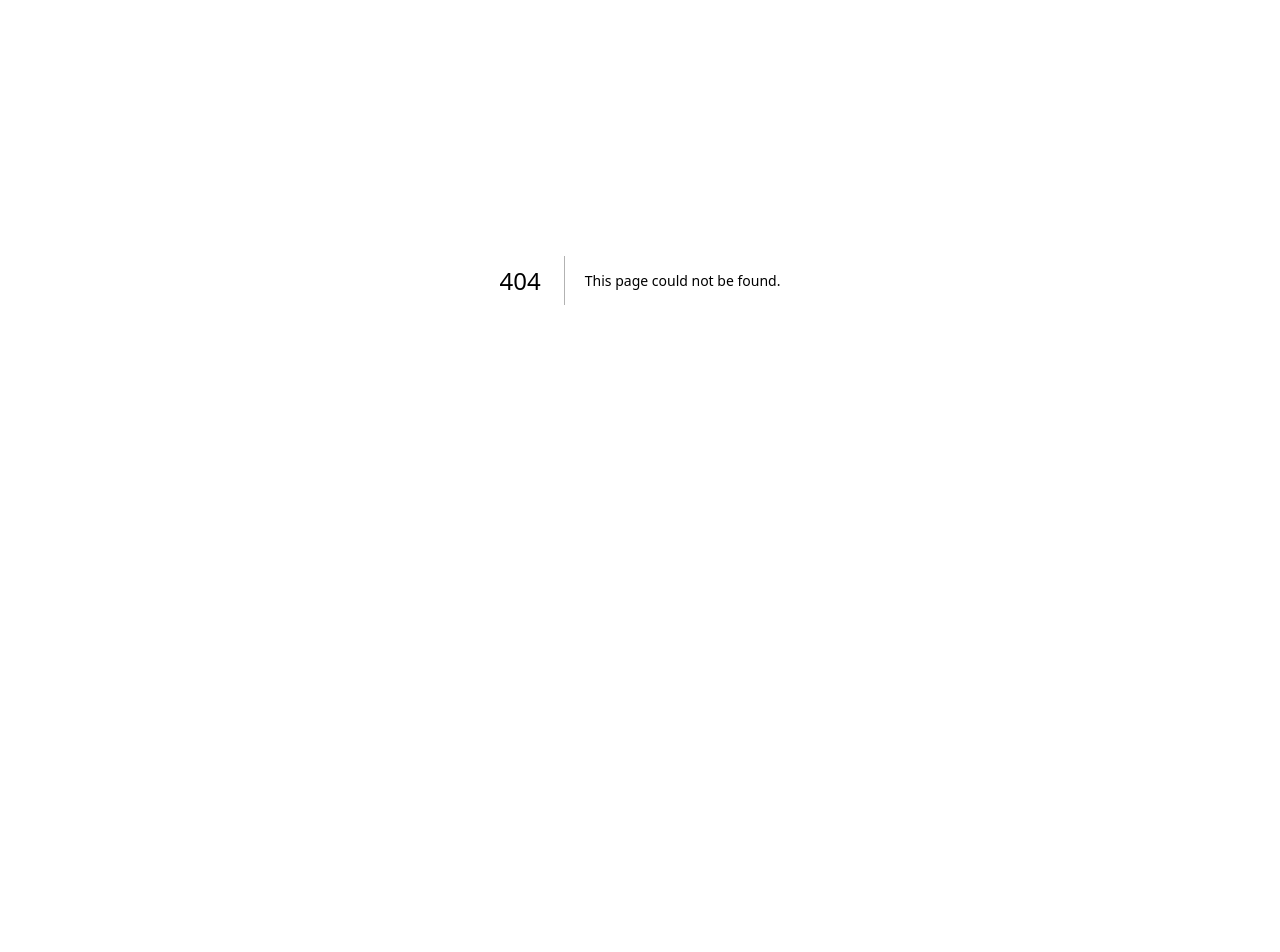
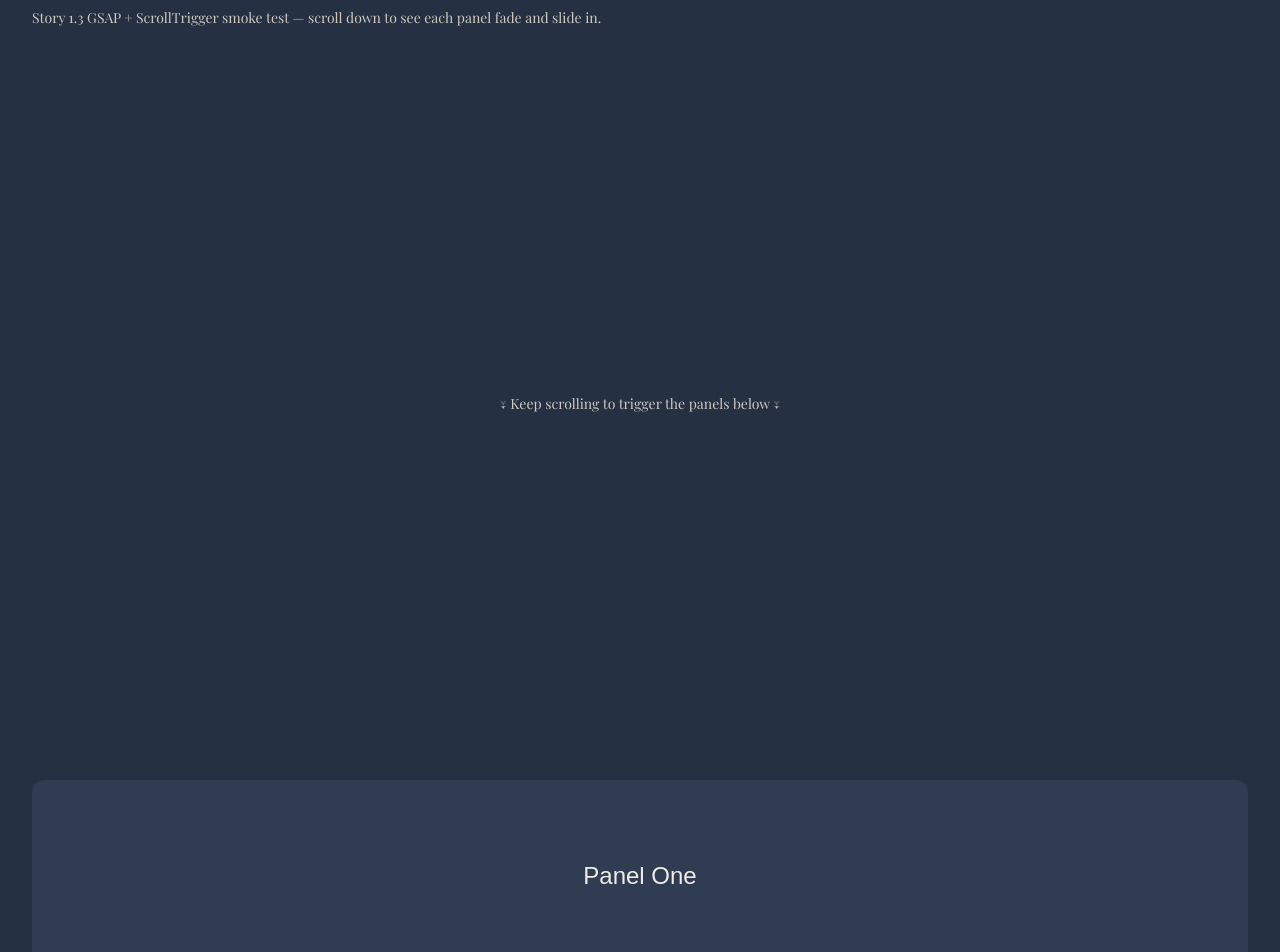
Before and after one commit to kasDev18/digital-museum, a Next.js app: page /gsap-demo in a window 1280 px wide. Before the commit this address had no page. Shown: the part 120-1072 px from the top of the page. Before the commit the page ends 800 px from the top, so only its background shows below. Built offline with nearby package versions, Linux system fonts and the light colour scheme; a web font is replaced by a local one.

Commit message:
feat(epic-1): install and configure GSAP + ScrollTrigger (Story 1.3)

```diff
--- a/_bmad-output/implementation-artifacts/sprint-status.yaml
+++ b/_bmad-output/implementation-artifacts/sprint-status.yaml
@@ -1,5 +1,5 @@
 # generated: 2026-07-11
-# last_updated: 2026-07-11 19:05
+# last_updated: 2026-07-11 19:25
 # project: digital-museum
 # project_key: NOKEY
 # tracking_system: file-system
@@ -9,7 +9,7 @@
 # readiness: IN PROGRESS - Epic 1 partially complete
 # architectural_decision: Next.js (App Router) + Tailwind CSS + GSAP for animations, no backend/CMS required, mock data-driven content
 # NOTE: This is a technical assessment project with a 4-day deadline (July 15, 2026). Required scope = Epics 1-4 + 6 (Landing Page + List Page + QA). Epic 5 (Details Page) is stretch scope only if time permits.
-# CURRENT STATUS: Epic 1 in progress - Stories 1.1, 1.2 and 1.6 complete, Story 1.4 partially complete, Stories 1.3, 1.5, and 1.7 ready for dev (story files drafted, no code yet)
+# CURRENT STATUS: Epic 1 in progress - Stories 1.1, 1.2, 1.3 and 1.6 complete, Story 1.4 partially complete, Stories 1.5 and 1.7 ready for dev (story files drafted, no code yet)
 
 # STATUS DEFINITIONS:
 # ==================
@@ -55,7 +55,7 @@ development_status:
   epic-1: in-progress
   1-1-initialize-nextjs-project-with-app-router: done
   1-2-configure-tailwind-css: done
-  1-3-install-and-configure-gsap: ready-for-dev
+  1-3-install-and-configure-gsap: done
   1-4-establish-project-folder-structure: in-progress
   1-5-create-mock-data-layer: ready-for-dev
   1-6-create-readme-skeleton: done
@@ -137,18 +137,18 @@ development_status:
 # ─────────────────────────────────────────────────────────────────────────
 # IMPLEMENTATION PROGRESS SUMMARY
 # ─────────────────────────────────────────────────────────────────────────
-# Epic 1 Progress: 3/7 stories complete (42.9%), 1/7 in progress (14.3%), 3/7 ready for dev (42.9%)
+# Epic 1 Progress: 4/7 stories complete (57.1%), 1/7 in progress (14.3%), 2/7 ready for dev (28.6%)
 # Completed Stories:
 #   - Story 1.1: Initialize Next.js Project with App Router ✅
 #   - Story 1.2: Configure Tailwind CSS ✅
+#   - Story 1.3: Install and Configure GSAP ✅
 #   - Story 1.6: Create README Skeleton ✅
 # In Progress Stories:
 #   - Story 1.4: Establish Project Folder Structure (basic structure done, missing subdirectories) 🔄
 # Ready for Dev (story file drafted, implementation not started):
-#   - Story 1.3: Install and Configure GSAP ⏳
 #   - Story 1.5: Create Mock Data Layer ⏳
 #   - Story 1.7: Build Shared Header & Footer Chrome ⏳
 #
-# Overall Project Progress: 3/38 stories complete (7.9%), 1/38 in progress (2.6%)
-# Remaining Work: 34 stories (89.5%)
+# Overall Project Progress: 4/38 stories complete (10.5%), 1/38 in progress (2.6%)
+# Remaining Work: 33 stories (86.8%)
 # Estimated Completion: Epic 1 should be completed before moving to Epic 2
--- a/_bmad-output/implementation-artifacts/story-1-3-install-configure-gsap.md
+++ b/_bmad-output/implementation-artifacts/story-1-3-install-configure-gsap.md
@@ -1,7 +1,7 @@
 # Story 1.3: Install and Configure GSAP
 
 **Epic:** Epic 1 - Project Setup
-**Status:** Ready for Dev
+**Status:** Done
 **Priority:** High
 **Story Points:** 2
 
@@ -11,11 +11,11 @@
 **So that** I can implement smooth, performant animations throughout the application
 
 ## Acceptance Criteria
-- [ ] GSAP core and ScrollTrigger plugin are installed
-- [ ] GSAP is properly registered for use in components
-- [ ] Performance considerations are documented (will-change, transform optimizations)
-- [ ] GSAP context management is set up for cleanup
-- [ ] Demo animation component confirms proper setup
+- [x] GSAP core and ScrollTrigger plugin are installed
+- [x] GSAP is properly registered for use in components
+- [x] Performance considerations are documented (will-change, transform optimizations)
+- [x] GSAP context management is set up for cleanup
+- [x] Demo animation component confirms proper setup
 
 ## Technical Notes
 - Install `gsap` and `gsap/ScrollTrigger` via npm
@@ -41,22 +41,29 @@
 - Story 2.3: Add Scroll-Based Content Animations
 
 ## Definition of Done
-- [ ] All acceptance criteria met
-- [ ] Demo animation works smoothly
-- [ ] Code committed to repository
-- [ ] No console errors or warnings
+- [x] All acceptance criteria met
+- [x] Demo animation works smoothly
+- [x] Code committed to repository
+- [x] No console errors or warnings
 
 ## Implementation Summary
-**Status:** ❌ Not Started
-**Implementation Date:** N/A
+**Status:** ✅ Done
+**Implementation Date:** 2026-07-11
 **Actual Implementation:**
-- GSAP packages not installed in package.json
-- No GSAP configuration or utility hooks created
-- No demo animation component exists
+- Installed `gsap` (3.15.0) and the official React integration `@gsap/react` (2.1.2, provides the `useGSAP` hook) rather than hand-rolling `gsap.context()` bookkeeping — `useGSAP` wraps `gsap.context()` and reverts every tween/timeline/`ScrollTrigger` created in its callback automatically on unmount, which is the currently recommended pattern for GSAP in React (context management the acceptance criteria asks for, without a custom hook to maintain).
+- Created `src/lib/gsap-utils.ts` as the single place `ScrollTrigger` and `useGSAP` are registered via `gsap.registerPlugin(...)`. All app code imports `gsap`/`ScrollTrigger`/`useGSAP` from this module (not directly from `gsap`/`@gsap/react`) so registration only ever happens once.
+- Created `src/components/gsap-scroll-demo/index.tsx` (+ `styles.module.css`, using the `cn()` helper below for the one class combining a plain DOM-query hook with a CSS Module class), a client component using `useGSAP` (scoped to a container ref) plus `ScrollTrigger.batch()` to fade/slide three panels in independently as each is scrolled into view. It also demonstrates `gsap.matchMedia()` gating on `prefers-reduced-motion` so the animation is skipped for users who've opted out of motion.
+  - First pass bound a single `ScrollTrigger` (via `gsap.from(...)`) to the whole container, whose top sits at the very top of the page — its `start: "top 80%"` condition was already satisfied at scroll position 0, so the animation fired immediately on load instead of on scroll. Fixed by giving each panel its own trigger via `ScrollTrigger.batch()`, and by adding a spacer above the panels so they start below the fold.
+  - That revealed a second issue: creating the tween lazily inside `onEnter` meant elements had no hidden state beforehand — they rendered fully visible from load and only "popped" through the tween at the scroll moment. Fixed by calling `gsap.set(boxes, { autoAlpha: 0, y: 80 })` up front (hiding them immediately, before any scrolling) and animating *to* the visible state (`gsap.to`) in `onEnter`, rather than animating *from* a state that was never actually applied.
+  - A later review pass caught the panels' `will-change-transform` being applied permanently via a static CSS class, contradicting this story's own performance doc (`docs/gsap-performance.md`), which names this exact component as the example of scoping `will-change` to only the active animation window. Fixed by toggling it in the tween's `onStart`/`onComplete` instead of hardcoding it in CSS.
+- Added `src/lib/utils.ts` (`cn()`, wrapping `clsx` + `tailwind-merge`) and restructured the demo to use a CSS Module rather than inline Tailwind classNames — this introduces both as the first instance of each pattern in the codebase (every other component so far uses inline Tailwind utility strings). Flagged in the PR description for visibility, not reverted, since it's a deliberate styling choice rather than a bug.
+- Mounted the demo at `src/app/gsap-demo/page.tsx` (visit `/gsap-demo` in dev) purely as a setup smoke-test route — it isn't part of the product IA and can be removed once Epic 2's real scroll animations (Stories 2.2/2.3) land.
+- Documented performance best practices in [`docs/gsap-performance.md`](../../docs/gsap-performance.md): animate only `transform`/`opacity` (GPU-accelerated, no layout thrash), scope `will-change-transform` to elements actively animating, always create tweens/`ScrollTrigger`s inside `useGSAP` for automatic cleanup, `ScrollTrigger.batch()` for large lists, and gating on `prefers-reduced-motion`.
+- Verified with `pnpm build` (clean, `/gsap-demo` prerenders as a static route), `pnpm ts:check` and `pnpm lint` (clean), and repeated headless-browser runs against `pnpm dev`: on load, all panels are hidden (`opacity: 0`, offset `80px`); scrolling reveals each panel independently only once it individually crosses the trigger threshold, with the earlier panels already settled (`opacity: 1`, identity transform) while later ones remain hidden — with zero console/page errors throughout.
 
 **Verification:**
-- ❌ GSAP core and ScrollTrigger plugin are installed
-- ❌ GSAP is properly registered for use in components
-- ❌ Performance considerations are documented
-- ❌ GSAP context management is set up for cleanup
-- ❌ Demo animation component confirms proper setup
+- ✅ GSAP core and ScrollTrigger plugin are installed
+- ✅ GSAP is properly registered for use in components (centralized in `src/lib/gsap-utils.ts`)
+- ✅ Performance considerations are documented (`docs/gsap-performance.md`)
+- ✅ GSAP context management is set up for cleanup (`useGSAP` scoped to a container ref)
+- ✅ Demo animation component confirms proper setup (`GsapScrollDemo` at `/gsap-demo`, verified in a real browser)
--- a/package.json
+++ b/package.json
@@ -18,9 +18,13 @@
     "format:fix": "prettier --write \"**/*.{js,jsx,ts,tsx,css,json,md,yml,yaml}\""
   },
   "dependencies": {
+    "@gsap/react": "^2.1.2",
+    "clsx": "^2.1.1",
+    "gsap": "^3.15.0",
     "next": "16.2.10",
     "react": "19.2.4",
-    "react-dom": "19.2.4"
+    "react-dom": "19.2.4",
+    "tailwind-merge": "^3.6.0"
   },
   "devDependencies": {
     "@eslint/eslintrc": "^3.3.5",
--- /dev/null
+++ b/src/app/gsap-demo/page.tsx
@@ -0,0 +1,9 @@
+import { GsapScrollDemo } from '@/components/gsap-scroll-demo'
+
+export default function GsapDemoPage() {
+  return (
+    <main className="bg-background min-h-screen">
+      <GsapScrollDemo />
+    </main>
+  )
+}
--- /dev/null
+++ b/src/components/gsap-scroll-demo/index.tsx
@@ -0,0 +1,71 @@
+'use client'
+
+import { useRef } from 'react'
+import { gsap, ScrollTrigger, useGSAP } from '@/lib/gsap-utils'
+import styles from './styles.module.css'
+import { cn } from '@/lib/utils'
+
+const PANELS = ['One', 'Two', 'Three']
+
+export function GsapScrollDemo() {
+  const container = useRef<HTMLDivElement>(null)
+
+  useGSAP(
+    () => {
+      const mm = gsap.matchMedia()
+
+      mm.add('(prefers-reduced-motion: no-preference)', () => {
+        const boxes = gsap.utils.toArray<HTMLElement>('.gsap-demo-box')
+
+        // Hide immediately (not via CSS) so there's no flash of the final
+        // state before ScrollTrigger ever gets a chance to animate it in.
+        gsap.set(boxes, { autoAlpha: 0, y: 80 })
+
+        // Each `.gsap-demo-box` gets its own trigger via batch() so panels
+        // animate independently as they individually scroll into view,
+        // rather than all firing together off one shared trigger element.
+        ScrollTrigger.batch(boxes, {
+          start: 'top 80%',
+          onEnter: batch =>
+            gsap.to(batch, {
+              autoAlpha: 1,
+              y: 0,
+              force3D: true,
+              duration: 0.8,
+              ease: 'power2.out',
+              stagger: 0.15,
+              // will-change is set only for the tween's lifetime (not a
+              // permanent CSS rule) per docs/gsap-performance.md.
+              onStart: () =>
+                (batch as HTMLElement[]).forEach(
+                  el => (el.style.willChange = 'transform, opacity'),
+                ),
+              onComplete: () =>
+                (batch as HTMLElement[]).forEach(el => (el.style.willChange = 'auto')),
+            }),
+        })
+      })
+
+      return () => mm.revert()
+    },
+    { scope: container },
+  )
+
+  return (
+    <div ref={container} className={styles.GsapScrollDemo}>
+      <p className={styles.GsapScrollDemo_title}>
+        Story 1.3 GSAP + ScrollTrigger smoke test — scroll down to see each panel fade and slide in.
+      </p>
+      <div className={styles.GsapScrollDemo_directionCont}>
+        <p className={styles.GsapScrollDemo_direction}>
+          ↓ Keep scrolling to trigger the panels below ↓
+        </p>
+      </div>
+      {PANELS.map(label => (
+        <div key={label} className={cn('gsap-demo-box', styles.GsapScrollDemo_panel)}>
+          Panel {label}
+        </div>
+      ))}
+    </div>
+  )
+}
--- /dev/null
+++ b/src/components/gsap-scroll-demo/styles.module.css
@@ -0,0 +1,24 @@
+@reference "tailwindcss";
+@reference '../../app/globals.css';
+
+.GsapScrollDemo {
+    @apply flex flex-col gap-24 px-8 py-32;
+}
+
+.GsapScrollDemo_title {
+    @apply text-foreground-muted font-serif text-sm;
+}
+
+.GsapScrollDemo_directionCont {
+    @apply flex h-[70vh] items-center justify-center;
+}
+
+.GsapScrollDemo_direction {
+    @apply text-foreground-muted font-serif text-sm;
+}
+
+.GsapScrollDemo_panel {
+    /* will-change is toggled in JS only for the tween's lifetime, not set
+       permanently here — see index.tsx's onStart/onComplete. */
+    @apply bg-background-elevated text-foreground font-display flex h-48 items-center justify-center rounded-xl text-2xl;
+}
--- /dev/null
+++ b/src/lib/gsap-utils.ts
@@ -0,0 +1,9 @@
+'use client'
+
+import { gsap } from 'gsap'
+import { ScrollTrigger } from 'gsap/ScrollTrigger'
+import { useGSAP } from '@gsap/react'
+
+gsap.registerPlugin(ScrollTrigger, useGSAP)
+
+export { gsap, ScrollTrigger, useGSAP }
--- /dev/null
+++ b/src/lib/utils.ts
@@ -0,0 +1,6 @@
+import { type ClassValue, clsx } from 'clsx'
+import { twMerge } from 'tailwind-merge'
+
+export function cn(...inputs: ClassValue[]) {
+  return twMerge(clsx(inputs))
+}
```
Also changed, not shown: 3 other files (tests, documents, lock files or other folders).
